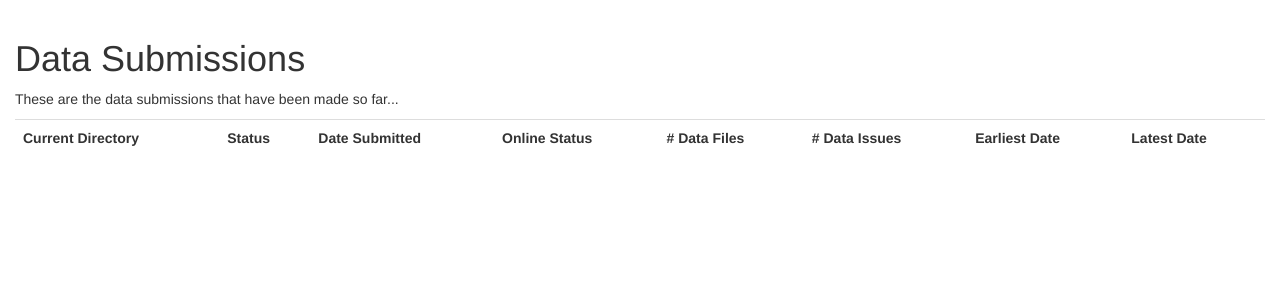
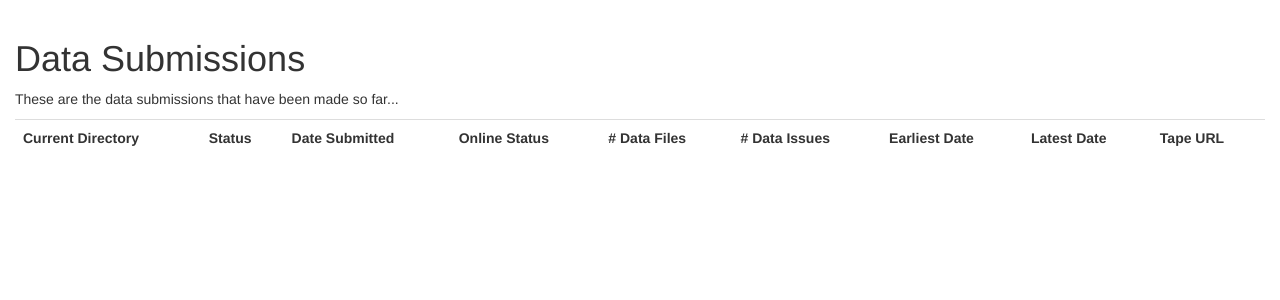
Before and after one commit to jonseddon/primavera-dmt, a Django app: the page made by pdata_app/templates/data_submissions.html in a window 1280 px wide. Shown: the part 51-351 px from the top of the page. Run offline with Django 3.2, Linux system fonts and the light colour scheme; data that the repository does not hold is empty; some libraries are stand-ins or nearby versions.

Commit message:
tape url added to var query and data submission

```diff
--- a/pdata_app/models.py
+++ b/pdata_app/models.py
@@ -152,6 +152,9 @@ class DataFileAggregationBase(models.Model):
 
     def variables(self):
         return self._file_aggregation("variable_request")
+
+    def tape_urls(self):
+        return self._file_aggregation("tape_url")
 
     def get_data_issues(self):
         records = []
@@ -450,7 +453,7 @@ class DataFile(models.Model):
 
     # Tape status
     online = models.BooleanField(default=True, verbose_name="Is the file online?", null=False, blank=False)
-    tape_url = models.URLField(verbose_name="Tape URL", null=True, blank=True)
+    tape_url = models.CharField(verbose_name="Tape URL", max_length=200, null=True, blank=True)
 
     def __unicode__(self):
         return "%s (Directory: %s)" % (self.name, self.directory)
--- a/pdata_app/templates/data_submissions.html
+++ b/pdata_app/templates/data_submissions.html
@@ -15,6 +15,7 @@
             <th># Data Issues</th>
             <th>Earliest Date</th>
             <th>Latest Date</th>
+            <th>Tape URL</th>
         </tr>
         {% for record in records %}
             <tr>
@@ -27,12 +28,14 @@
                     <td>--</td>
                     <td>--</td>
                     <td>--</td>
+                    <td>--</td>
                 {% else %}
                     <td>{{ record.online_status }}</td>
                     <td>{{ record.get_data_files|length }}</td>
                     <td>{{ record.get_data_issues|length }}</td>
                     <td>{{ record.start_time|strftime:"%Y-%m-%d" }}</td>
                     <td>{{ record.end_time|strftime:"%Y-%m-%d" }}</td>
+                    <td>{{ record.tape_urls|join:', '}}</td>
                 {% endif %}
             </tr>
         {% endfor %}
--- a/pdata_app/views.py
+++ b/pdata_app/views.py
@@ -110,8 +110,6 @@ def view_variable_query(request):
 
     # Everything supplied so start processing
 
-    # TODO: add some defensive coding to handle no results returned, etc.
-
     # see if any files contain the variable requested
     files = DataFile.objects.filter(variable_request__cmor_name=var_id)
     if not files:
@@ -133,10 +131,12 @@ def view_variable_query(request):
     for row in uniq_rows.fetchall():
         # unpack the four items from each distinct set of files
         frequency, climate_model, experiment, project, rip_code = row
+
         # find all of the files that contain these distinct items
         row_files = DataFile.objects.filter(variable_request__cmor_name=var_id,
             frequency=frequency, climate_model_id=climate_model,
             experiment_id=experiment, project_id=project, rip_code=rip_code)
+
         # generate some summary info about the files
         files_online = row_files.filter(online=True).count()
         files_offline = row_files.filter(online=False).count()
@@ -148,12 +148,24 @@ def view_variable_query(request):
         else:
             online_status = ONLINE_STATUS.online
         num_files = row_files.count()
+
         # directories where the files currently are
         directories = ', '.join(sorted(set([df.directory for df in row_files])))
+
+        # the tape urls of these files
+        unique_tape_urls = sorted(set([df.tape_url for df in row_files]))
+        if len(unique_tape_urls) == 1:
+            if unique_tape_urls[0] is None:
+                tape_urls = '--'
+            else:
+                tape_urls = ', '.join(unique_tape_urls)
+        else:
+            tape_urls = ', '.join(unique_tape_urls)
+
         # get first file in the set
         first_file = row_files.first()
 
-        # find the earliest start and latest end times of the set
+        # find the earliest start time of the set
         std_units = Settings.get_solo().standard_time_units
 
         start_times = row_files.values_list('start_time', 'time_units',
@@ -173,6 +185,7 @@ def view_variable_query(request):
         else:
             start_string = '--'
 
+        # find the latest end time of the set
         end_times = row_files.values_list('end_time', 'time_units',
             'calendar')
         std_end_times = [
@@ -202,13 +215,12 @@ def view_variable_query(request):
             'directory': directories,
             'start_date': start_string,
             'end_date': end_string,
+            'tape_urls': tape_urls,
             'ceda_dl_url': _find_common_directory(row_files, 'ceda_download_url'),
             'ceda_od_url': _find_common_directory(row_files, 'ceda_opendap_url'),
             'esgf_dl_url': _find_common_directory(row_files, 'esgf_download_url'),
             'esgf_od_url': _find_common_directory(row_files, 'esgf_opendap_url')
         })
-        # TODO version
-        # TODO unit test
 
     return render(request, 'variable_query_results.html', {'request': request,
         'page_title': '{}: Variable Query Results'.format(var_id),
```
Also changed, not shown: pdata_app/templates/variable_query_results.html (+12 -6 lines), test/test_workflow.py (+5 -5 lines), pdata_app/migrations/0001_initial.py.
